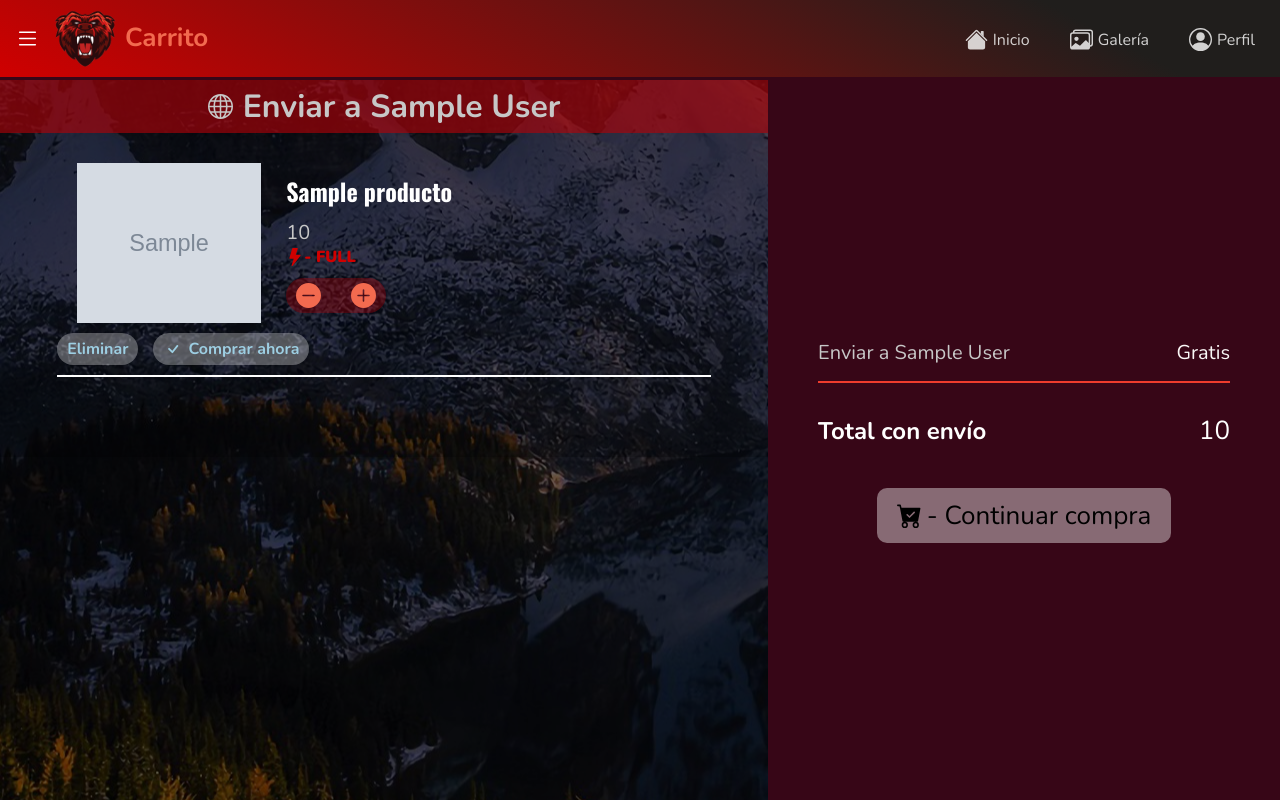
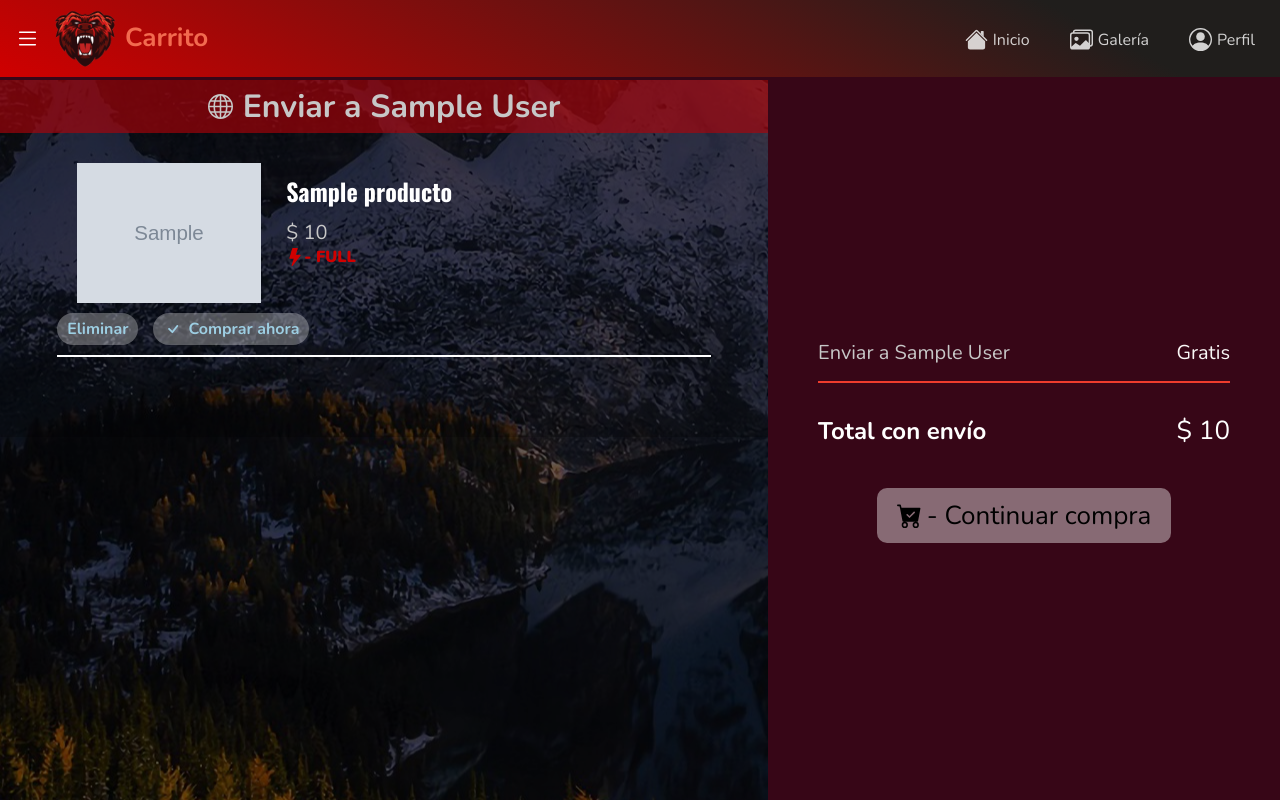
Before and after one commit to ramsceoskull/nexus, a PHP site: page /cart/ in a window 1280 px wide. Run offline with PHP 8.4, Linux system fonts and the light colour scheme; the visitor is signed in with stand-in values (Sample User, id 1); tables that the repository leaves empty or names only in its code hold one stand-in row (values such as "Sample post"); grey boxes marked "Sample" are stand-in pictures.

Commit message:
Add files via upload

```diff
--- a/cart/css/style.css
+++ b/cart/css/style.css
@@ -82,7 +82,7 @@ main > h2 > svg {
 }
 
 .product__amount-container {
-  display: flex;
+  display: none;
   width: max-content;
   margin-top: 10px;
   padding: 5px 10px;
@@ -101,6 +101,10 @@ main > h2 > svg {
 .product__amount-container > .product--items {
   margin: 0 15px;
   font-size: var(--paragraphs);
+}
+
+.product__amount-container {
+  display: none;
 }
 
 .product__options-container {
--- a/cart/index.php
+++ b/cart/index.php
@@ -36,10 +36,10 @@
   <link href="https://fonts.googleapis.com/css2?family=Lato:wght@100;300;400;700;900&family=Nunito:wght@200;300;400;600;700;800;900&family=Oswald:wght@200;300;400;500;700&display=swap" rel="stylesheet">
   <link rel="icon" href="../assets/svg/cart-black.svg">
   <link rel="stylesheet" href="../theme/index.css">
-  <link rel="stylesheet" href="./css/style.css">
-  <link rel="stylesheet" href="./css/styleL.css" media="(min-width: 375px)">
-  <link rel="stylesheet" href="./css/tablet.css" media="(min-width: 768px)">
-  <link rel="stylesheet" href="./css/desktop.css" media="(min-width: 1024px)">
+  <link rel="stylesheet" href="./css/style.css?ts=<?=time()?>">
+  <link rel="stylesheet" href="./css/styleL.css?ts=<?=time()?>" media="(min-width: 375px)">
+  <link rel="stylesheet" href="./css/tablet.css?ts=<?=time()?>" media="(min-width: 768px)">
+  <link rel="stylesheet" href="./css/desktop.css?ts=<?=time()?>" media="(min-width: 1024px)">
   <title>Shopping Cart | Nexus</title>
 </head>
 <body>
@@ -127,7 +127,7 @@
               </figure>
               <section class="product__info-container">
                 <h3 class="product--title"><?php echo $nombre?></h3>
-                <p class="product--price"><?php echo $precio?></p>
+                <p class="product--price">$ <?php echo $precio?></p>
                 <p class="product--shipment">
                   <svg fill="currentColor" viewBox="0 0 16 16">
                     <path d="M5.52.359A.5.5 0 0 1 6 0h4a.5.5 0 0 1 .474.658L8.694 6H12.5a.5.5 0 0 1 .395.807l-7 9a.5.5 0 0 1-.873-.454L6.823 9.5H3.5a.5.5 0 0 1-.48-.641l2.5-8.5z"></path>
@@ -171,7 +171,7 @@
       </div>
       <div class="product__result">
         <h5 class="result--title">Total con envío</h5>
-        <p class="result--total"> <?php echo $total;?></p>
+        <p class="result--total">$ <?php echo $total;?></p>
       </div>
       <a href="#" class="continue__shipping">
         <svg fill="currentColor" class="bi bi-cart-check-fill" viewBox="0 0 16 16">
--- a/home/products/producto.php
+++ b/home/products/producto.php
@@ -250,7 +250,7 @@
             <li class="list--item">Descarga y juega más de 100 juegos de alta calidad, incluidos todos los títulos nuevos de Xbox Game Studios como Halo Infinite el mismo día de su lanzamiento, con Xbox Game Pass Ultimate (la membresía se vende por separado).</li>
             <li class="list--item">Con la Entrega Inteligente garantizas que juegas la mejor versión disponible de tu juego sin importar en qué consola estés jugando.</li>
           </ul> -->
-          <pre class="description__list list--item"><?php echo $descripcion?><pre>
+          <p class="description__list list--item"><?php echo $descripcion?><p>
         </section>
       </section>
     <?php
--- a/private/registro.php
+++ b/private/registro.php
@@ -14,7 +14,7 @@
         echo '
             <script>
                 alert("El correo ya existe");
-                window.location = "../../singup/index.html"
+                window.location = "../signup/index.html"
             </script>
         ';
         exit();
@@ -26,7 +26,7 @@
         echo '
             <script>
                 alert("Usuario almacenado correctamente");
-                window.location = "../../login/index.html"
+                window.location = "../login/index.html"
             </script>
         ';
     }
--- a/profile/css/style.css
+++ b/profile/css/style.css
@@ -60,7 +60,7 @@
 .userD > label {
   font-weight: 600;
   font-size: var(--title-h5);
-  color: var(--softRed-variation);
+  color: var(--just-black);
 }
 
 .userD > input {
--- a/profile/css/tablet.css
+++ b/profile/css/tablet.css
@@ -1,6 +1,6 @@
 .user__data-container {
     width: 60%;
-    background-color: rgba(255, 255, 255, .2);
+    background-color: rgba(255, 255, 255, .3);
     padding: 70px 50px;
     border-radius: 50px;
 }
--- a/theme/global/product.css
+++ b/theme/global/product.css
@@ -499,8 +499,8 @@ table {
   padding: 10px 10px 0 20px;
 }
 .list--item {
+  text-align: justify;
   font-size: 12rem;
-  margin-bottom: 10px;
 }
 
 
@@ -824,6 +824,9 @@ footer a:hover, .footer--up > nav a:hover {
     width: 80%;
     margin: 0 auto;
   }
+  .list--item {
+    font-size: 14rem;
+  }
 
   .footer--up {
     padding: 5px 10px 10px 5px;
```
